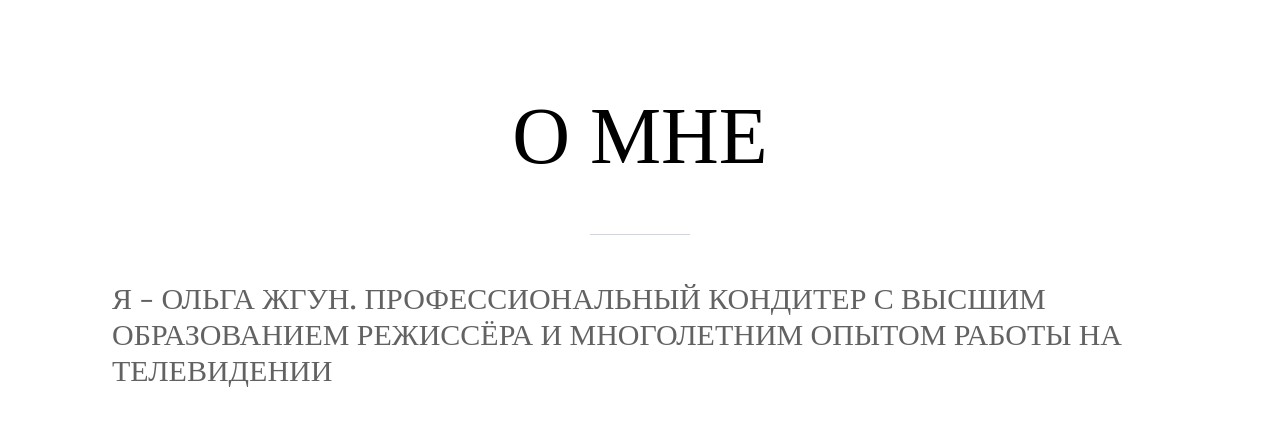
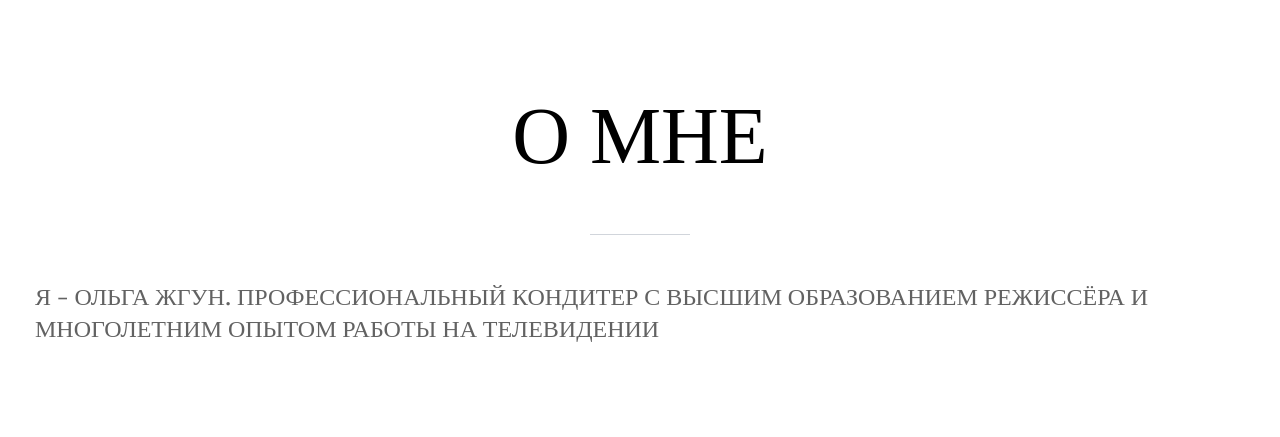
Before and after one commit to m1gellow/cookingBlog, a Next.js app: page / in a window 1280 px wide. Shown: the part 900-1337 px from the top of the page. Built offline with nearby package versions, Linux system fonts and the light colour scheme.

Commit message:
updated some changes in padding to better user-friendly ui

```diff
--- a/app/components/ui/Benefits.tsx
+++ b/app/components/ui/Benefits.tsx
@@ -6,7 +6,6 @@ const Benefits = () => {
       <div className="px-8 flex flex-col gap-8">
         <div className="flex flex-col justify-center items-center uppercase text-[40px] sm:text-[60px] md:text-[65px] lg:text-[70px] xl:text-[80px]">
           <h2>Наши приемущества которые</h2>
-          <h2>Вам стоит попробовать!</h2>
         </div>
 
         <div className="grid grid-cols-1 lg:grid-cols-2 gap-4">
--- a/app/components/ui/Header.tsx
+++ b/app/components/ui/Header.tsx
@@ -9,7 +9,7 @@ const Header = () => {
   return (
     <header>
       <MotionConfig transition={{ duration: 0.7, ease: "easeInOut" }}>
-        <div className="flex items-center justify-center h-screen px-4">
+        <div className="flex items-center justify-center h-screen ">
           <div className="flex lg:flex-row flex-col  gap-20 justify-center items-center">
             <motion.div
               initial={{ opacity: 0, y: "20px" }}
--- a/app/components/ui/Navbar.tsx
+++ b/app/components/ui/Navbar.tsx
@@ -28,7 +28,7 @@ const Navbar = () => {
 
   return (
     <nav ref={menuRef}>
-      <div className="absolute lg:hidden flex  justify-end items-center w-full px-8 ">
+      <div className="absolute lg:hidden flex  justify-end items-center w-full  ">
         <div>
           <div className="flex justify-end items-end">
              <AlignRight size={35} onClick={toggleMenu} />
--- a/app/components/ui/Welcome.tsx
+++ b/app/components/ui/Welcome.tsx
@@ -5,7 +5,7 @@ const Welcome = () => {
   return (
     <div className="mt-20">
       <MotionConfig transition={{ duration: 0.5 }}>
-        <div className="flex  flex-col gap-7 px-8 justify-center items-center mt-[100px]">
+        <div className="flex  flex-col gap-7 justify-center items-center mt-[100px]">
           <motion.div
             initial={{ opacity: 0, y: "20px" }}
             whileInView={{ opacity: 1, y: "0" }}
@@ -22,9 +22,9 @@ const Welcome = () => {
             <motion.div
               initial={{ opacity: 0, y: "20px" }}
               whileInView={{ opacity: 1, y: "0" }}
-              className="flex-1 px-20 flex "
+              className="flex-1 flex "
             >
-              <p className="text-primary/70 uppercase text-[30px] sm:text-xl md:text-2xl lg:text-2xl xl:text-3xl font-medium">
+              <p className="text-primary/70 uppercase text-[30px] sm:text-xl md:text-2xl lg:text-2xl xl:text-2xl font-medium">
               Я - Ольга Жгун. Профессиональный кондитер с высшим образованием режиссёра и многолетним опытом работы на телевидении
               </p>
             </motion.div>
--- a/app/layout.tsx
+++ b/app/layout.tsx
@@ -23,7 +23,7 @@ export default function RootLayout({
     <html lang="en">
       <body className={`${playfairdisplay.variable} antialiased`}>
         <Navbar />
-        {children}
+        <div className="px-[35px]">{children}</div>
       </body>
     </html>
   );
```
